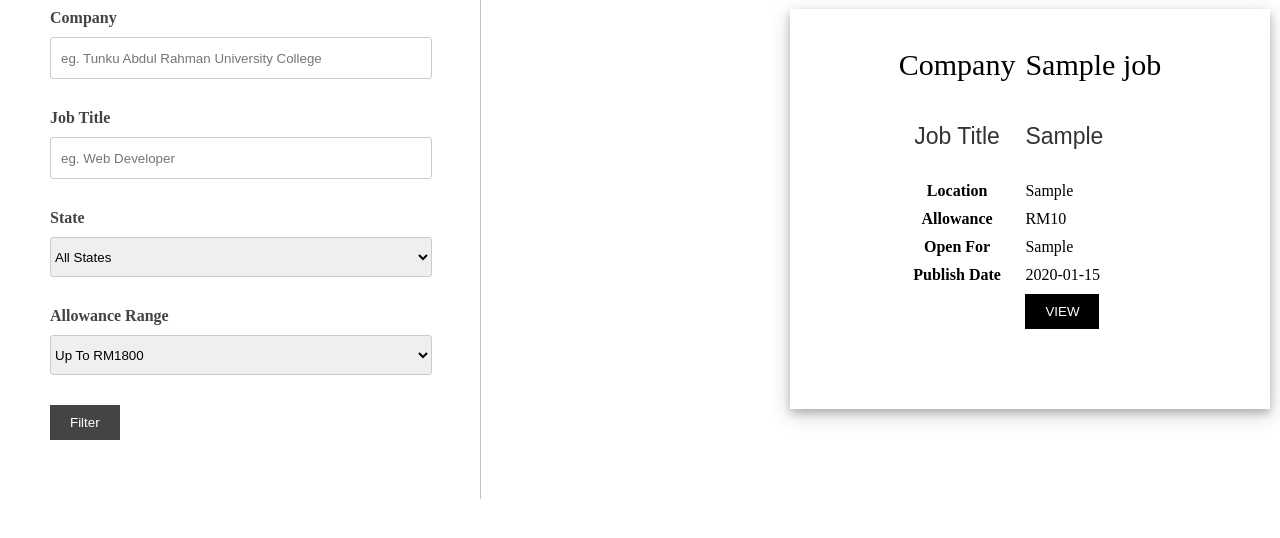
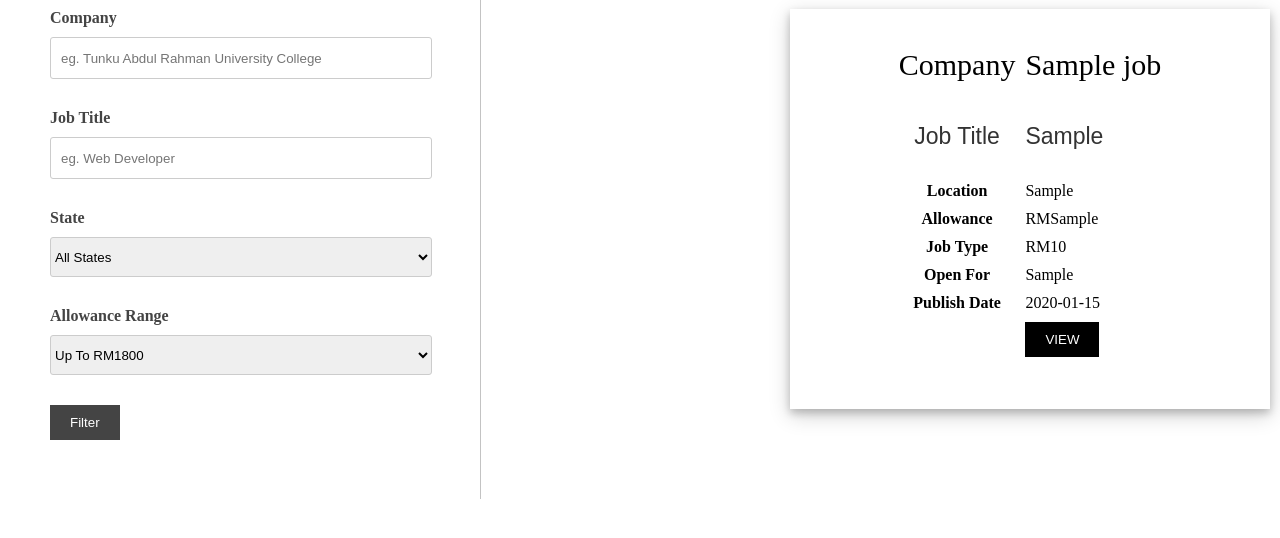
Before and after one commit to yongsean/cloudAssignment, a Flask app: template templates/SearchCompany.html in a window 1280 px wide. Shown: the part 124-662 px from the top of the page. Run offline with Flask 3, Linux system fonts and the light colour scheme; the template is opened without the code that fills it: most values are stand-ins (such as "Sample title", 1, 10 or a date in 2020).

Commit message:
Update SearchCompany.html

```diff
--- a/templates/SearchCompany.html
+++ b/templates/SearchCompany.html
@@ -423,6 +423,10 @@
                                 </tr>
                                 <tr>
                                     <th>Allowance</th>
+                                    <td>RM{{ job.job_type }}</td>
+                                </tr>
+                                <tr>
+                                    <th>Job Type</th>
                                     <td>RM{{ job.salary }}</td>
                                 </tr>
                                 <tr>
```
